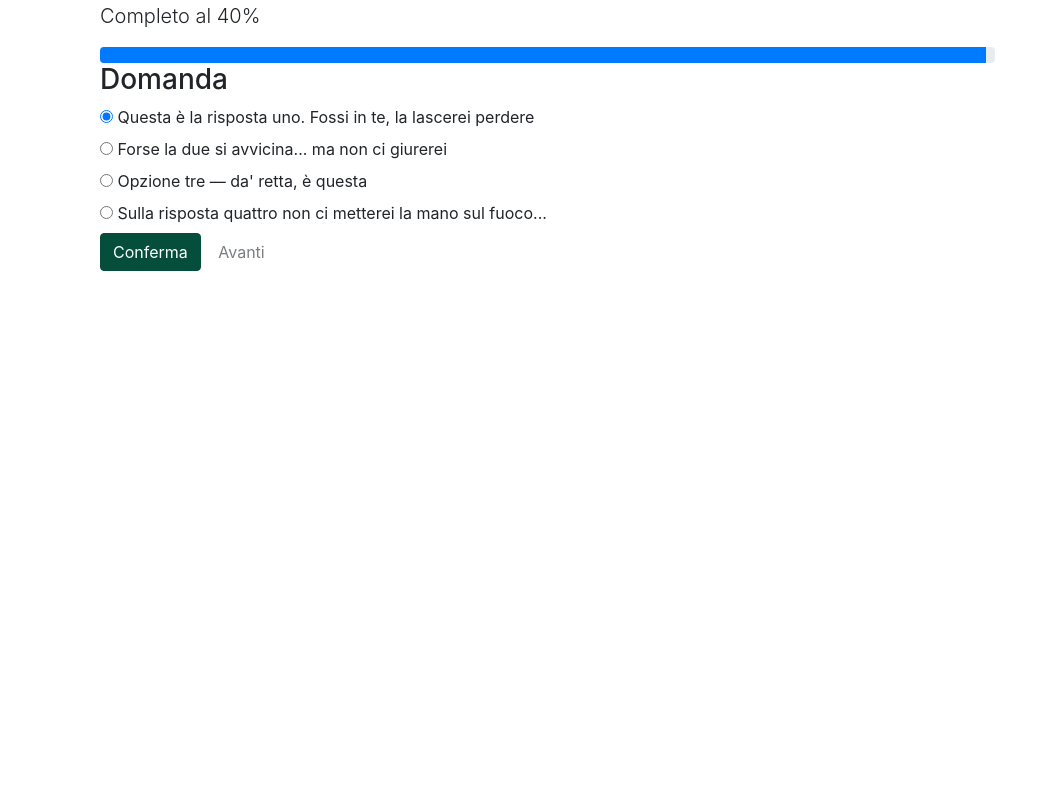
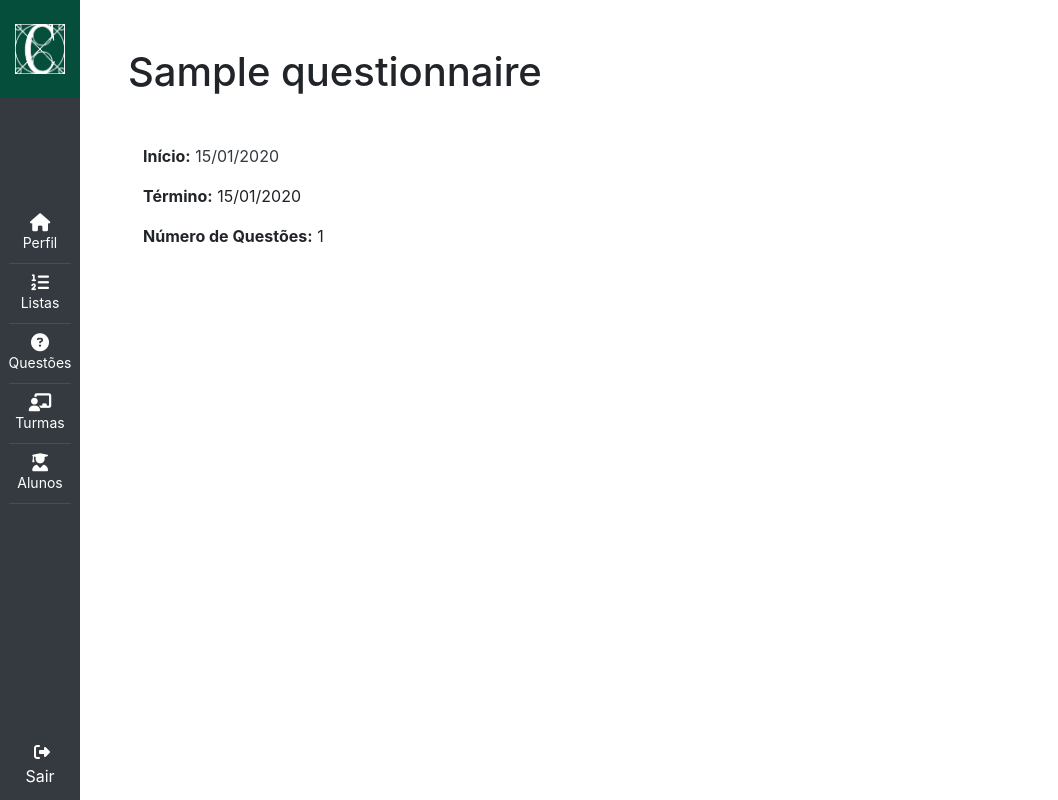
Before and after one commit to GeovanaRamos/chausant, a Django app: page /questionnaire/detail/1 in a window 1280 px wide. Shown: the whole page, without its empty margins (0-1058 px from the left). Run offline with Django 3.2, Linux system fonts and the light colour scheme; tables that the repository leaves empty hold one stand-in row (values such as "Sample post"); some libraries are stand-ins or nearby versions.

Commit message:
Created correct template for questionnaire_detail.html

```diff
--- a/web/questionnaire/models.py
+++ b/web/questionnaire/models.py
@@ -118,6 +118,9 @@ class Questionnaire(models.Model):
         now = timezone.now()
         return self.start_date <= now <= self.due_date
 
+    def get_first_quiz_pk(self):
+        return self.quizzes.first().pk
+
 
 class Alternative(models.Model):
     text = models.CharField(verbose_name="Texto", max_length=20)
@@ -136,6 +139,7 @@ class Alternative(models.Model):
 class QuizGrade(models.Model):
     grade = models.FloatField()
     quiz = models.ForeignKey(Quiz, on_delete=models.CASCADE)
+    questionnaire = models.ForeignKey(Questionnaire, on_delete=models.CASCADE)
     student = models.ForeignKey(Student, on_delete=models.CASCADE)
 
     class Meta:
--- a/web/templates/questionnaire/questionnaire_detail.html
+++ b/web/templates/questionnaire/questionnaire_detail.html
@@ -1,94 +1,67 @@
+{% extends "core/base.html" %}
 {% load static %}
-<!doctype html>
-<html lang="pt">
 
-<head>
-  <title>Chausant</title>
+{% block css %}
+ <link href="{% static 'core/css/quiz_list.css' %}" rel="stylesheet">
+{% endblock  %}
 
-  <meta charset="utf-8">
-  <meta name="viewport" content="width=device-width, initial-scale=1">
+{% block content %}
+  {% if user.student %}
+    <a class="btn btn-primary float-right" href="{% url 'questionnaire_detail' object.get_first_quiz_pk %}">
+      Responder
+    </a>
+  {% endif %}
 
-  <link href="https://maxcdn.bootstrapcdn.com/bootstrap/4.0.0/css/bootstrap.min.css" rel="stylesheet"
-    id="bootstrap-css">
-  <script src="https://kit.fontawesome.com/2b7b22e50b.js" crossorigin="anonymous"></script>
-  <link href="{% static 'core/css/styles.css' %}" rel="stylesheet">
+  <h1>{{object.title}}</h1>
 
-</head>
+  <div class="container mt-5">
+    <p><strong>Início:</strong> <a href="">{{ object.start_date|date:'d/m/Y' }}</a></p>
+    <p><strong>Término:</strong> {{ object.due_date|date:'d/m/Y' }}</p>
+    <p><strong>Número de Questões:</strong> {{ object.quizzes.all|length }}</p>
+  </div>
 
-<body>
+  {% if user.teacher %}
+    <div class="container">
+       <h4 class="mt-5 mb-4">Questões</h4>
+      {% for quiz in object.quizzes.all %}
+      <div class="wrapper center-block">
+        <div class="panel-group" id="accordion" role="tablist" aria-multiselectable="true">
+          <div class="panel panel-default">
+            <div class="panel-heading active" role="tab" id="headingOne">
+              <h4 class="panel-title border">
+                <a role="button" data-toggle="collapse" data-parent="#accordion" href="#collapse-{{quiz.pk}}"
+                  aria-expanded="false" aria-controls="collapseOne" id="accordion-toggle">
+                  {{quiz.title}}
+                </a>
+              </h4>
+            </div>
+            <div id="collapse-{{quiz.pk}}" class="panel-collapse collapse in" role="tabpanel"
+                 aria-labelledby="headingOne">
+              <div class="row panel-body ml-3">
+                <div class="col-11">
+                  {{quiz.question}}<br>
 
+                  {% for alternative in quiz.alternative_set.all %}
+                  {% if alternative.is_answer %}
+                  <i class="fas fa-check" style="color: var(--primary);"></i>
+                  {% else %}
+                  <i class="fas fa-times ml-1"></i>
+                  {% endif %}
+                  {{alternative.text}}<br>
+                  {% endfor %}
+                </div>
+                <div class="col">
+                  <i class="delete fas fa-trash-alt mr-3 mt-3 float-right" title="Deletar Questão"
+                    data-href="{% url 'quiz_delete' quiz.pk %}"></i>
+                </div>
 
-
-  <div class="container">
-
-    <div class="row clearfix">
-    </div>
-    <div class="col-md-1 column">
-    </div>
-    <div class="col-md-10 column">
-      <p class="lead">Completo al 40%</p>
-      <div class="progress">
-        <div class="progress-bar" role="progressbar" style="width: 99%;">
-          <span class="sr-only">Completo al 40%</span>
+              </div>
+            </div>
+          </div>
         </div>
       </div>
-      <div class="panel panel-primary">
-        <div class="panel-heading">
-          <h3 class="panel-title">
-            Domanda
-          </h3>
-        </div>
-        <div class="panel-body">
-          <div class="radio">
-            <label>
-              <input type="radio" name="optionsRadios" id="optionsRadios1" value="option1" checked=""> Questa è la
-              risposta uno. Fossi in te, la lascerei perdere
-            </label>
-          </div>
-          <div class="radio">
-            <label>
-              <input type="radio" name="optionsRadios" id="optionsRadios2" value="option2"> Forse la due si avvicina...
-              ma non ci giurerei
-            </label>
-          </div>
-          <div class="radio">
-            <label>
-              <input type="radio" name="optionsRadios" id="optionsRadios3" value="option3"> Opzione tre — da' retta, è
-              questa
-            </label>
-          </div>
-          <div class="radio">
-            <label>
-              <input type="radio" name="optionsRadios" id="optionsRadios4" value="option4"> Sulla risposta quattro non
-              ci metterei la mano sul fuoco...
-            </label>
-          </div>
+      {% endfor %}
+    </div>
+  {% endif %}
 
-        </div>
-        <div class="panel-footer">
-          <a href="#" class="btn btn-primary " role="button">Conferma</a>
-          <a href="#" class="btn btn-default disabled" role="button">Avanti</a>
-        </div>
-      </div>
-      <div class="col-md-1 column">
-      </div>
-    </div>
-  </div>
-
-  <script type='text/javascript' src="https://code.jquery.com/jquery-3.4.1.min.js"
-    integrity="sha256-CSXorXvZcTkaix6Yvo6HppcZGetbYMGWSFlBw8HfCJo=" crossorigin="anonymous"></script>
-  <script type='text/javascript' src="https://cdnjs.cloudflare.com/ajax/libs/popper.js/1.12.9/umd/popper.min.js"
-    integrity="sha384-ApNbgh9B+Y1QKtv3Rn7W3mgPxhU9K/ScQsAP7hUibX39j7fakFPskvXusvfa0b4Q"
-    crossorigin="anonymous"></script>
-  <script type='text/javascript' src="https://maxcdn.bootstrapcdn.com/bootstrap/4.0.0/js/bootstrap.min.js"
-    integrity="sha384-JZR6Spejh4U02d8jOt6vLEHfe/JQGiRRSQQxSfFWpi1MquVdAyjUar5+76PVCmYl"
-    crossorigin="anonymous"></script>
-  <script src="https://code.jquery.com/ui/1.12.1/jquery-ui.min.js"
-    integrity="sha256-VazP97ZCwtekAsvgPBSUwPFKdrwD3unUfSGVYrahUqU=" crossorigin="anonymous"></script>
-  <script src="https://cdn.jsdelivr.net/npm/js-cookie@rc/dist/js.cookie.min.js"></script>
-
-  {% block js %}
-  {% endblock %}
-</body>
-
-</html>
+{% endblock %}
```
Also changed, not shown: web/templates/questionnaire/quiz_list.html (+1 -44 lines).
